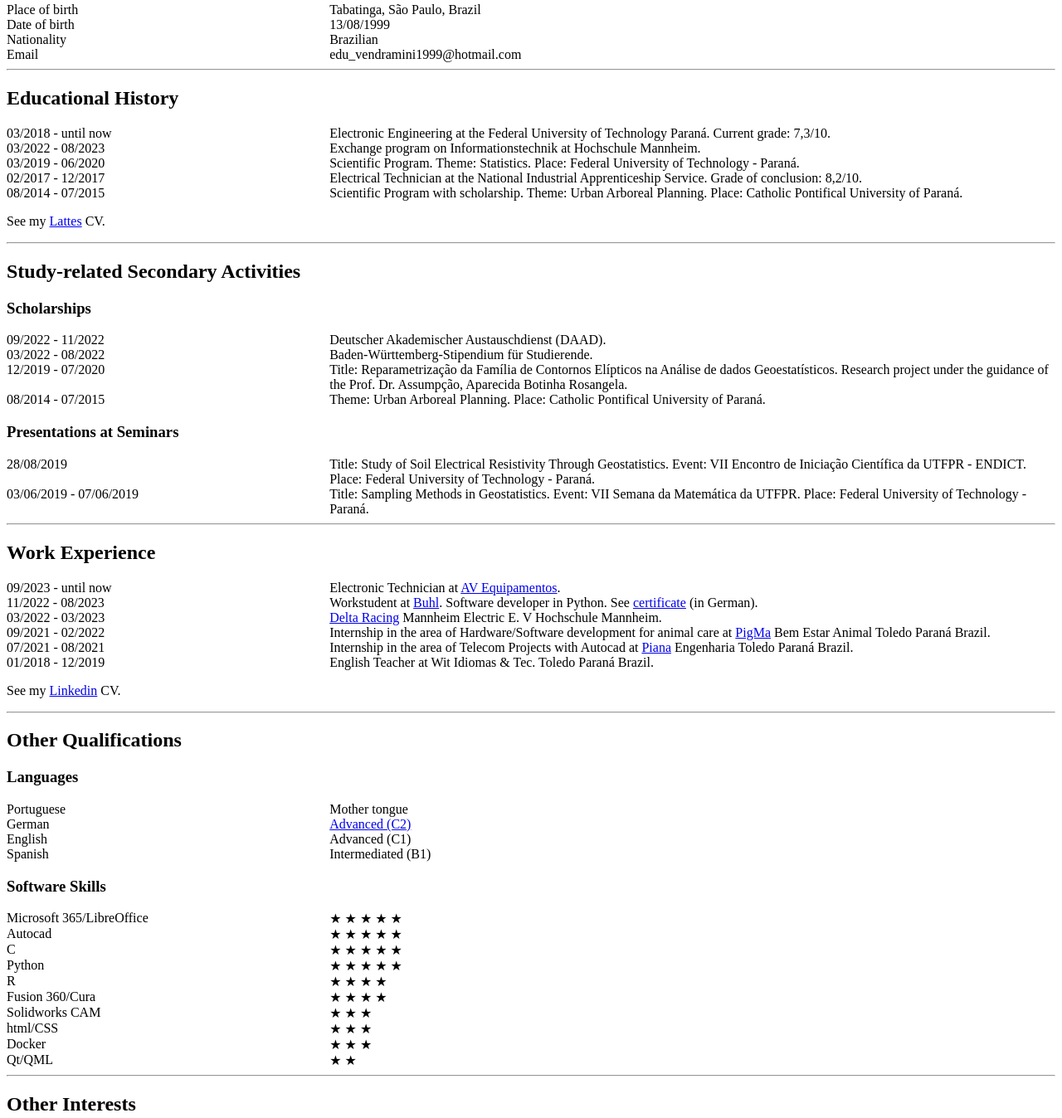
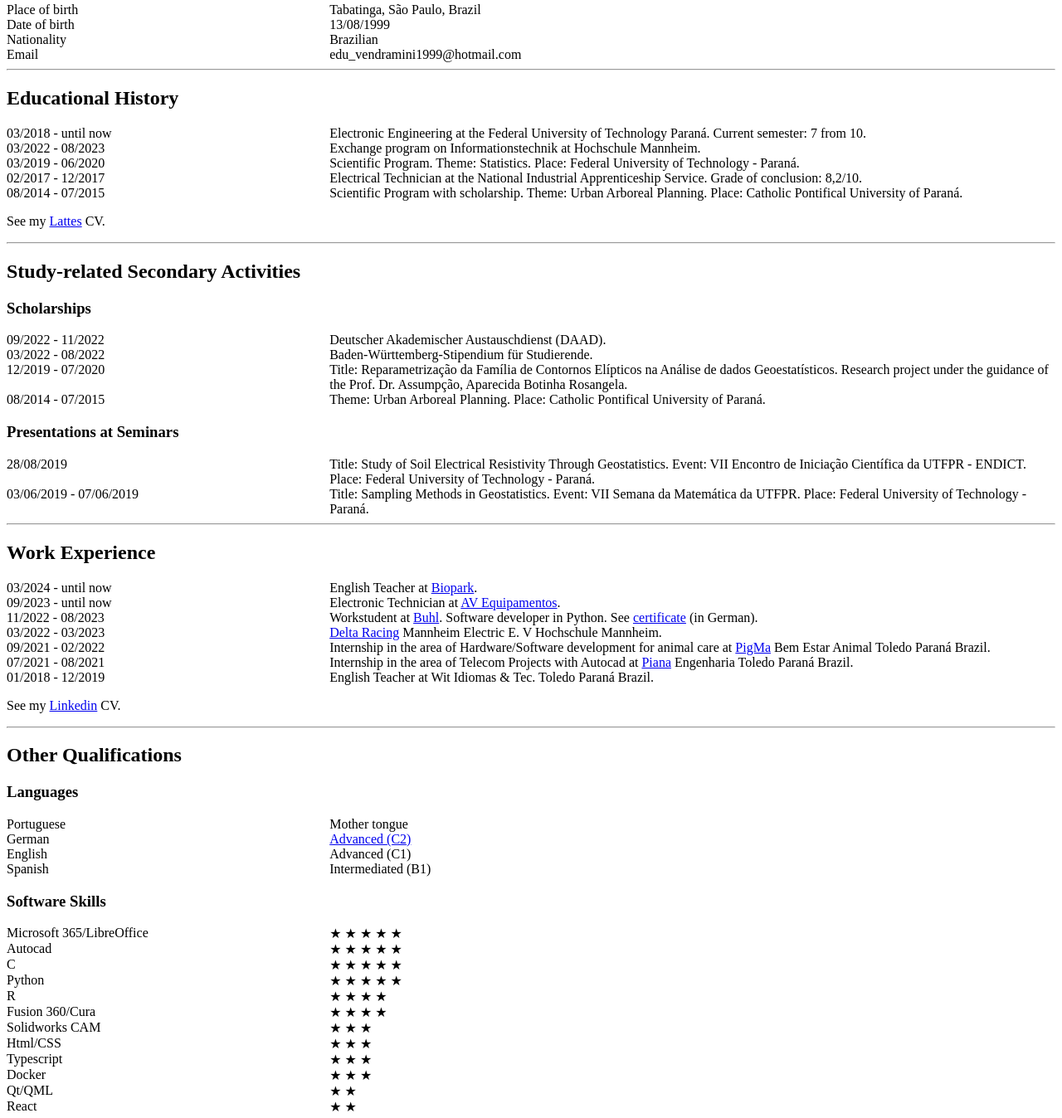
Before and after one commit to EduardoVendramini/CV_Online, a plain HTML site: page html-css/index.html in a window 1280 px wide. Shown: the part 462-1810 px from the top of the page at 83% size. Drawn offline with Linux system fonts and the light colour scheme.

Commit message:
Biopark experience added

```diff
--- a/html-css/index.html
+++ b/html-css/index.html
@@ -26,7 +26,7 @@
     <hr>
     <h2>Educational History</h2>
     <div class="column-layout">
-        <div class="property">03/2018 - until now</div><div class="value">Electronic Engineering at the Federal University of Technology Paraná. Current grade: 7,3/10.</div>
+        <div class="property">03/2018 - until now</div><div class="value">Electronic Engineering at the Federal University of Technology Paraná. Current semester: 7 from 10.</div>
         <div class="property">03/2022 - 08/2023</div><div class="value">Exchange program on Informationstechnik at Hochschule Mannheim.</div>
         <div class="property">03/2019 - 06/2020</div><div class="value">Scientific Program. Theme: Statistics. Place: Federal University of Technology - Paraná.</div>
         <div class="property">02/2017 - 12/2017</div><div class="value">Electrical Technician at the National Industrial Apprenticeship Service. Grade of conclusion: 8,2/10.</div>
@@ -52,6 +52,7 @@
     <hr>
     <h2>Work Experience</h2>
     <div class="column-layout">
+        <div class="property">03/2024 - until now</div><div class="value">English Teacher at <a href="https://bioparkeducacao.com/centro-de-linguas/" target="_blank" rel="external">Biopark</a>.</div>
         <div class="property">09/2023 - until now</div><div class="value">Electronic Technician at <a href="https://av-equipamentos.negocio.site/" target="_blank" rel="external">AV Equipamentos</a>.</div>
         <div class="property">11/2022 - 08/2023</div><div class="value">Workstudent at <a href="https://www.buhl.de/" target="_blank" rel="external">Buhl</a>. Software developer in Python. See <a href="../documents/zeugnis.pdf" target="_blank" rel="external">certificate</a> (in German).</div>
         <div class="property">03/2022 - 03/2023</div><div class="value"><a href="https://www.delta-racing.de/" target="_blank" rel="external">Delta Racing</a> Mannheim Electric E. V Hochschule Mannheim.</div>
@@ -79,9 +80,12 @@
         <div class="property">R</div><div class="value">&#9733 &#9733 &#9733 &#9733 </div>
         <div class="property">Fusion 360/Cura</div><div class="value">&#9733 &#9733 &#9733 &#9733 </div>
         <div class="property">Solidworks CAM</div><div class="value">&#9733 &#9733 &#9733</div>
-        <div class="property">html/CSS</div><div class="value">&#9733 &#9733 &#9733 </div>
+        <div class="property">Html/CSS</div><div class="value">&#9733 &#9733 &#9733 </div>
+        <div class="property">Typescript</div><div class="value">&#9733 &#9733 &#9733 </div>
         <div class="property">Docker</div><div class="value">&#9733 &#9733 &#9733 </div>
         <div class="property">Qt/QML</div><div class="value">&#9733 &#9733 </div>
+        <div class="property">React</div><div class="value">&#9733 &#9733 </div>
+
     </div>
     <hr>
     <h2>Other Interests</h2>
@@ -105,7 +109,7 @@
             <img src="../img/facebook.svg" alt="Facebook Icon">
         </a>
 
-        <a href="https://www.instagram.com/eduvendramini45/?next=%2F" target="_blank">
+        <a href="https://www.instagram.com/car_photos_by_edu?igshid=YmMyMTA2M2Y%3D" target="_blank">
             <img src="../img/instagram.svg" alt="Instagram Icon">
         </a>
 
```
